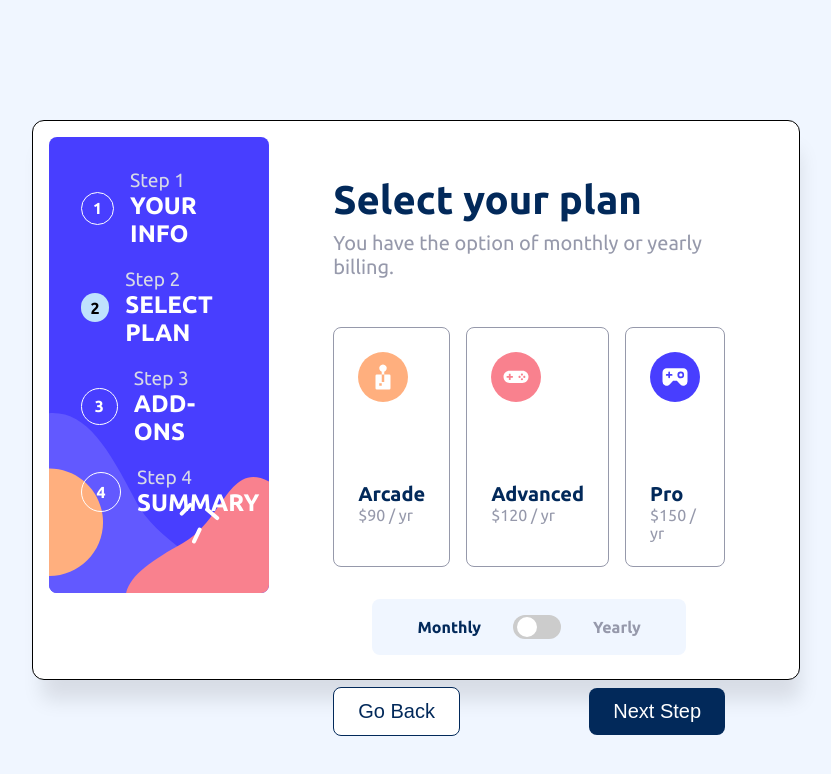
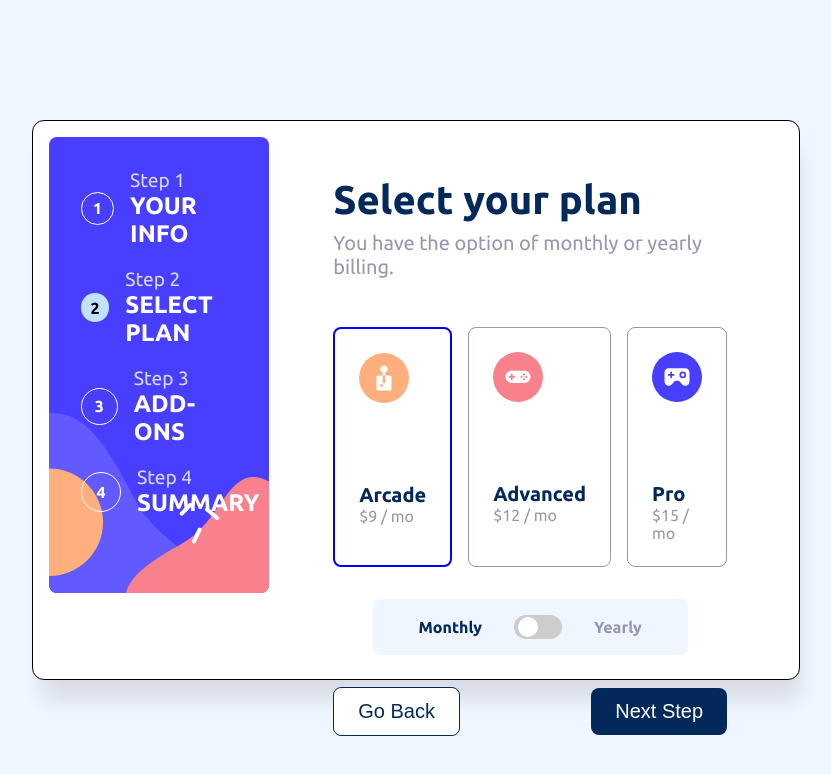
Before and after one commit to nathanaelcheramlak/WebChallenge, a React (Vite) app in the folder multi-step-form-react/: page / in a window 1280 px wide. Both pictures are taken after a click on the button "Next Step". Shown: the top 774 px of the page, without its empty margins (224-1055 px from the left). Built offline with nearby package versions, Linux system fonts and the light colour scheme.

Commit message:
components

```diff
--- a/multi-step-form-react/src/components/AddOnCard.jsx
+++ b/multi-step-form-react/src/components/AddOnCard.jsx
@@ -1,14 +1,25 @@
-const AddOnCard = ({ title, description, price}) => {
+import PropTypes from "prop-types"
+import { useForm } from "../context/useForm";
+import { service_monthly_rate, service_yearly_rate } from "../assets/rates";
+
+const AddOnCard = ({ service, title, description }) => {
+  const { isMonthly, services, handleServices } = useForm();
   return (
     <div className="addon-card">
-      <input type='checkbox'/>
+      <input type='checkbox' checked={services.includes(service)} onChange={() => handleServices(service)} />
       <div className="addon-card-details">
         <h4>{title}</h4>
         <p>{description}</p>
       </div>
-      <p>{price}</p>
+      <p>+{isMonthly ? service_monthly_rate[service] : service_yearly_rate[service]}/{isMonthly ? 'mo' : 'yr'}</p>
     </div>
   )
 }
 
+AddOnCard.propTypes = {
+  service: PropTypes.string.isRequired,
+  title: PropTypes.string.isRequired,
+  description: PropTypes.string.isRequired,
+}
+
 export default AddOnCard
--- a/multi-step-form-react/src/components/FinalData.jsx
+++ b/multi-step-form-react/src/components/FinalData.jsx
@@ -1,25 +1,27 @@
+import { useForm } from "../context/useForm";
+import { plan_monthly_rate, plan_yearly_rate, service_monthly_rate, service_yearly_rate } from "../assets/rates";
+
 const FinalData = () => {
+  const { plan, isMonthly, services, setStep } = useForm();
   return (
     <div className="final-data">
       <div className="final-data-split">
         <div>
-            <h4>Arcade (Monthly)</h4>
-            <button>Change</button>
+            <h4>{plan} ({isMonthly ? 'Monthly' : 'Yearly'})</h4>
+            <button onClick={() => setStep(2)}>Change</button>
         </div>
-        <h5>$9/mon</h5>
+        <h5>${isMonthly ? plan_monthly_rate[plan] : plan_yearly_rate[plan]}/mo</h5>
       </div>
 
-        <hr></hr>
+      <hr></hr>
 
-      <div className="final-data-split">
-        <p>Online Service</p>
-        <h6>+$1/mo</h6>
-      </div>
+      { services.map((service) => (
+        <div className="final-data-split" key={service}>
+          <p>{service.split('-').map(word => word.charAt(0).toUpperCase() + word.slice(1)).join(' ')}</p>
+          <h6>+${isMonthly ? service_monthly_rate[service] : service_yearly_rate[service]}/{isMonthly ? 'mo' : 'yr'}</h6>
+        </div>
+      ))}
 
-      <div className="final-data-split">
-        <p>Larger Storage</p>
-        <h6>+$2/mo</h6>
-      </div>
     </div>
   )
 }
--- a/multi-step-form-react/src/components/InputInfo.jsx
+++ b/multi-step-form-react/src/components/InputInfo.jsx
@@ -15,6 +15,7 @@ const InputInfo = ({ name, placeholder, type = 'text' }) => {
         value={personal[name]}
         placeholder={placeholder}
         onChange={handlePersonal}
+        required
       />
     </div>
   );
--- a/multi-step-form-react/src/components/PlanCard.jsx
+++ b/multi-step-form-react/src/components/PlanCard.jsx
@@ -1,35 +1,27 @@
 import PropTypes from 'prop-types';
 import './component_style.css';
+import { useForm } from '../context/useForm';
+import { plan_monthly_rate, plan_yearly_rate } from '../assets/rates';
 
-const PlanCard = ({ title, monthly_rate = 0, yearly_rate = 0, yearly = true, isActive, setIsActive }) => {
-    const handleClick = () => {
-        if (setIsActive) {
-            setIsActive(title); // or any logic to set the active state
-        }
-    };
+const PlanCard = ({ title }) => {
+    const { plan, handlePlan, isMonthly } = useForm();
 
     return (
-        <div className='plan-card' id={isActive ? 'active' : ''} onClick={handleClick}>
+        <div className='plan-card' id={plan === title ? 'active-plan' : ''} onClick={() => handlePlan(title)}>
             {title === 'arcade' && <div className='plan-card_img arcade'></div>}
             {title === 'advanced' && <div className='plan-card_img advanced'></div>}
             {title === 'pro' && <div className='plan-card_img pro'></div>}
 
             <div className='plan-card_info'>
                 <h3>{title}</h3>
-                <p>${yearly ? yearly_rate : monthly_rate} / {yearly ? 'yr' : 'mo'}</p>
+                <p>${isMonthly ? plan_monthly_rate[title] : plan_yearly_rate[title]} / {isMonthly ? 'mo' : 'yr' }</p>
             </div>
         </div>
     );
 };
 
-// Updated PropTypes
 PlanCard.propTypes = {
     title: PropTypes.string.isRequired,
-    monthly_rate: PropTypes.number,
-    yearly_rate: PropTypes.number,
-    yearly: PropTypes.bool,
-    isActive: PropTypes.string,
-    setIsActive: PropTypes.func,
 };
 
 export default PlanCard;
```
